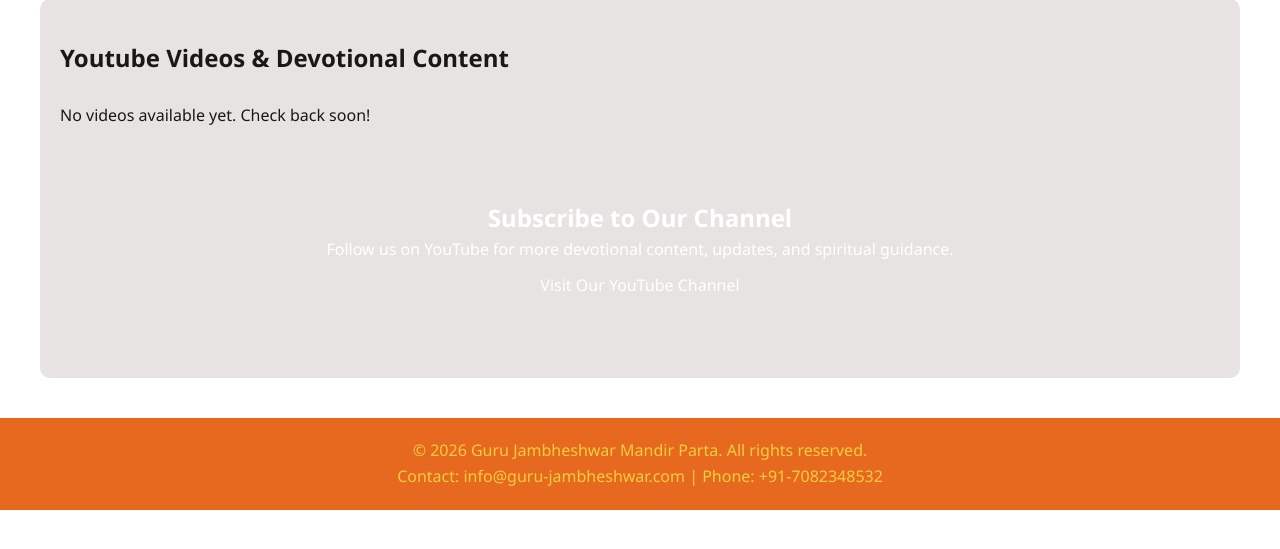
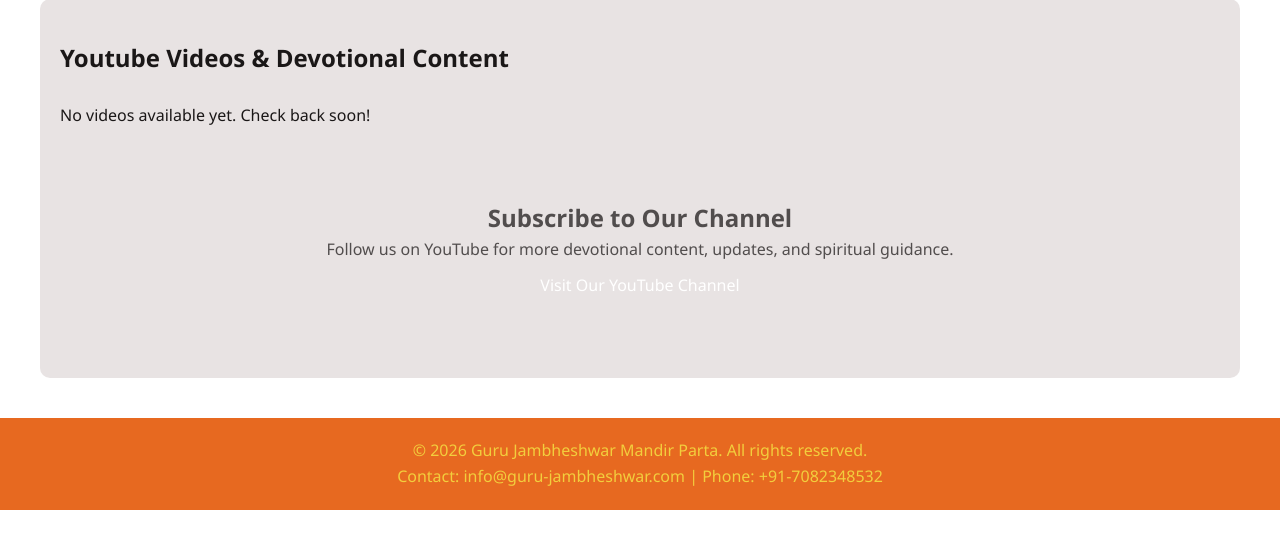
Before and after one commit to Monika-Sihag/guru-jambheshwar-mandir, a PHP site: page /videos.php in a window 1280 px wide. Shown: the part 146-695 px from the top of the page. Run offline with PHP 8.4, Linux system fonts and the light colour scheme; data that the repository does not hold is empty.

Commit message:
Updated index, CSS and videos page

```diff
--- a/public/css/style.css
+++ b/public/css/style.css
@@ -209,7 +209,7 @@
 .youtube-channel {
     margin-top: 40px;
     background: linear-gradient(135deg, var(--primary-color), var(--dark-color));
-    color: white;
+    color: rgb(81, 77, 77);
     padding: 30px;
     border-radius: 10px;
     text-align: center;
```
